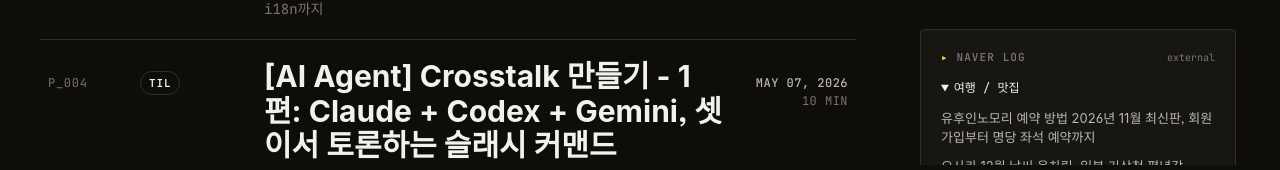
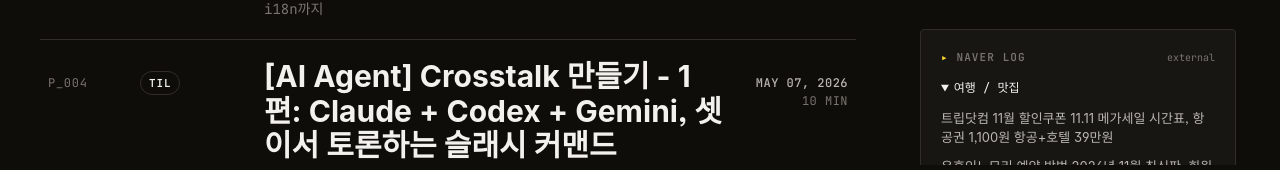
Before and after one commit to dongsik93/dongsik93.github.io, a Jekyll site: the page built from index.html, in a window 1280 px wide and 900 px high, scrolled down 601 px. Shown: the part 711-881 px from the top of the window. Built offline with Jekyll 4.4.1, drawn with Linux system fonts in a browser that asks for light colours; some web fonts are replaced; the list of posts is cut into pages by our own code; some of the changed text lies outside the part shown.

Commit message:
Add Trip.com 11.11 mega sale backlink

```diff
--- a/_includes/blogs.html
+++ b/_includes/blogs.html
@@ -5,6 +5,7 @@
 <details>
   <summary>✈️ 여행 후기</summary>
   <ul class="list-inline">
+    <li><small><a href="https://m.blog.naver.com/econ_view/224471491879" target="_blank" rel="noopener noreferrer">트립닷컴 11월 할인쿠폰 11.11 메가세일 시간표, 항공권 1,100원 항공+호텔 39만원</a></small></li>
     <li><small><a href="https://m.blog.naver.com/econ_view/224466890448" target="_blank" rel="noopener noreferrer">유후인노모리 예약 방법 2026년 11월 최신판, 회원가입부터 명당 좌석 예약까지</a></small></li>
     <li><small><a href="https://m.blog.naver.com/econ_view/224465636137" target="_blank" rel="noopener noreferrer">오사카 12월 날씨 옷차림, 일본 기상청 평년값 8.7℃와 지난 12월 초 다녀온 체감</a></small></li>
     <li><small><a href="https://m.blog.naver.com/econ_view/224464633153" target="_blank" rel="noopener noreferrer">클룩 할인코드 11월 프로모션 쿠폰 최대 7천원 정리 (도쿄 디즈니씨)</a></small></li>
```
